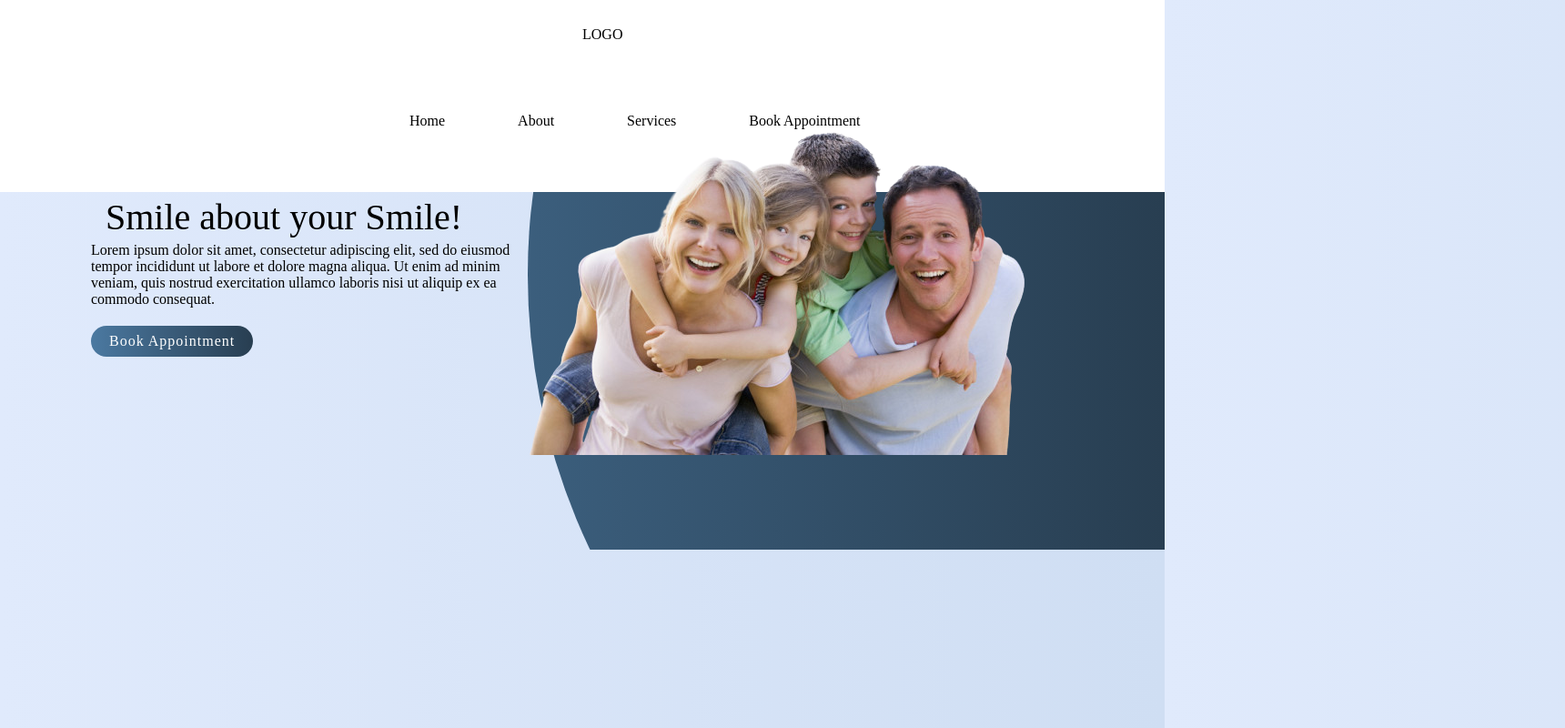
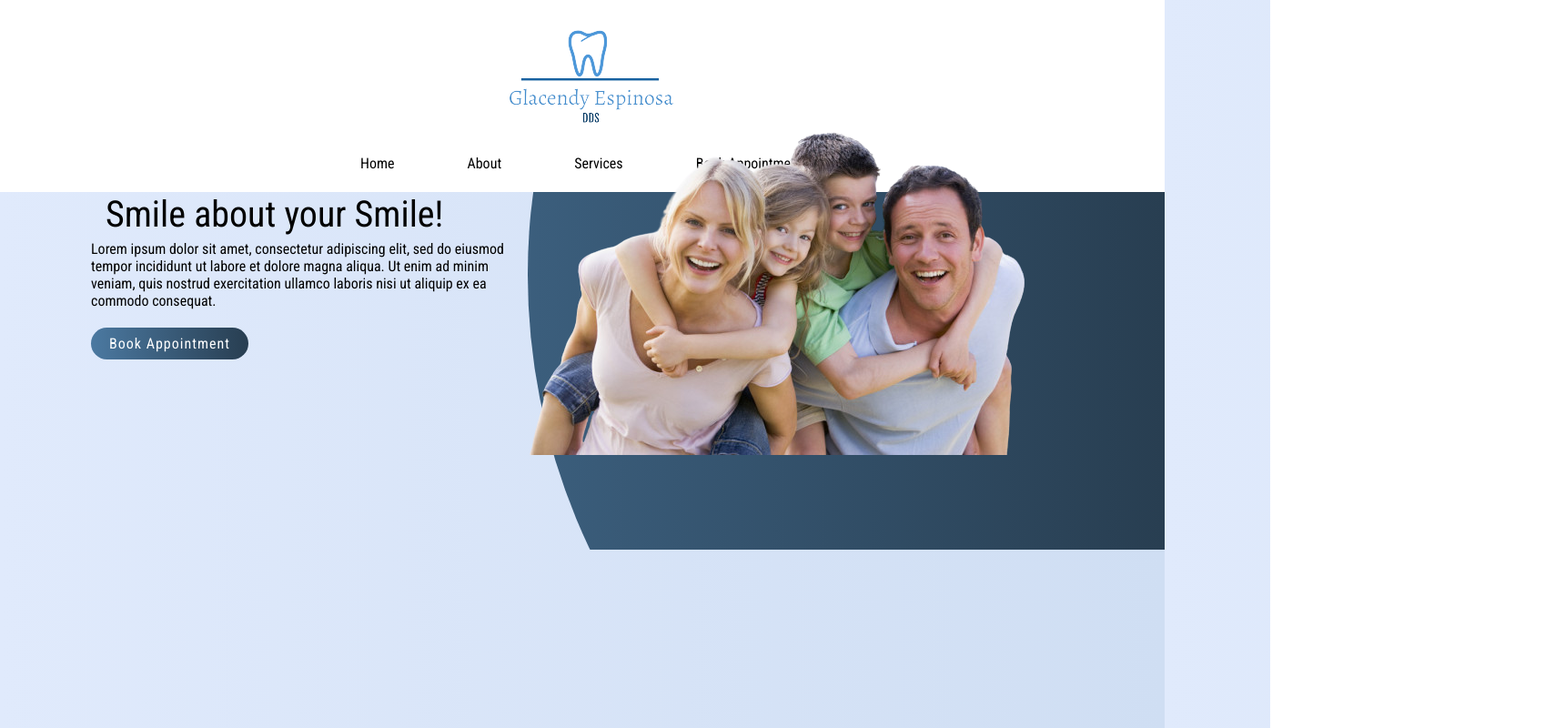
Before and after one commit to paulmorales7/Dentist-Site, a plain HTML site: page index.html in a window 1280 px wide. Shown: the whole page at 91% size, 1720 px wide, since content can reach past the window. Drawn offline with Linux system fonts and the light colour scheme.

Commit message:
completed positioning for nav

```diff
--- a/index.html
+++ b/index.html
@@ -4,6 +4,8 @@
 <head>
     <meta charset="UTF-8">
     <meta name="viewport" content="width=device-width, initial-scale=1.0">
+    <link rel="preconnect" href="https://fonts.gstatic.com">
+    <link href="https://fonts.googleapis.com/css2?family=Roboto+Condensed:wght@400&display=swap" rel="stylesheet">
     <link rel="stylesheet" href="style.css">
     <title>Dr. Espinosa DDS</title>
 </head>
@@ -14,9 +16,8 @@
         <div class="circle"></div>
 
         <header>
-            <div class="logo">
-                LOGO
-            </div>
+            <img class="logo" src="Images/GE_official_logo.png">
+            </img>
             <nav>
                 <li><a href="#">Home</a></li>
                 <li><a href="#">About</a></li>
--- a/style.css
+++ b/style.css
@@ -6,7 +6,7 @@
 
 body{
     background: linear-gradient(to right, #e0eafc, #cfdef3);
-
+    font-family: 'Roboto Condensed', sans-serif;
 }
 
 section{
@@ -25,23 +25,22 @@ header {
     left: 0;
     width: 100%;
     padding: 20px 100px;
-
     height: 35%;
     background-color: white;
-
 }
 
 header .logo{
-    position: relative;
-    top: 5%;
- left: 50%;
+    position: absolute;
+  bottom: 25px;
+ left: 40%;
+
 }
 
 header nav{
     position: relative;
     display: flex;
-    top: 50%;
-   left: 25%;
+    top: 150px;
+   left: 20%;
 }
 
 header nav li {
```
Also changed, not shown: Images/GE_official_logo.png (added).
